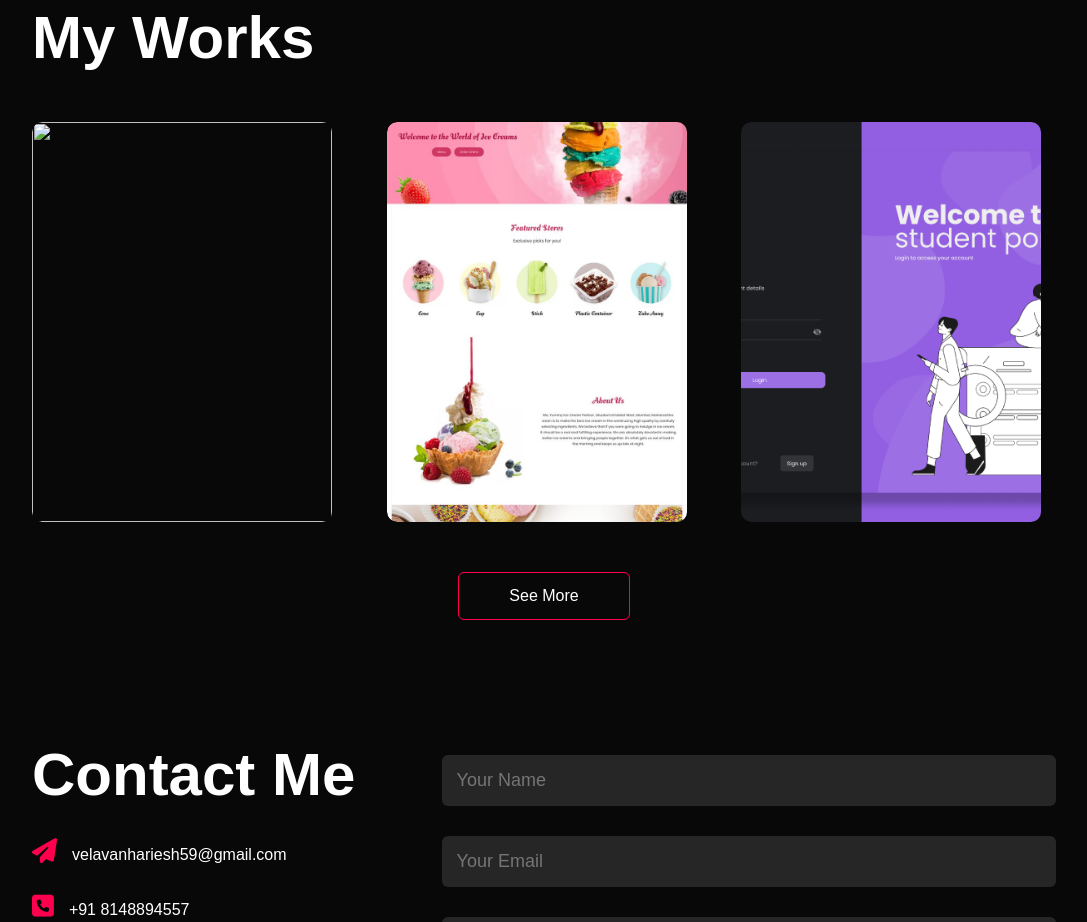
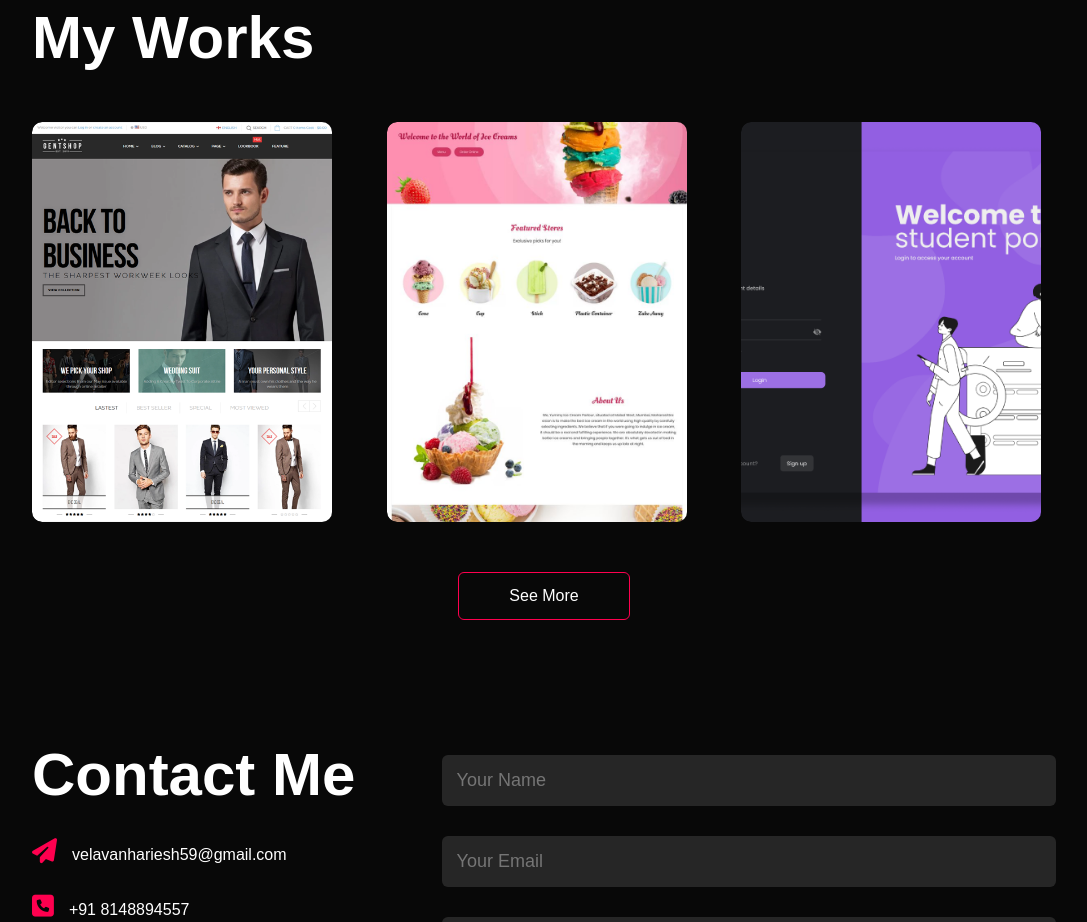
Before and after one commit to VelavanHariesh/main-portfolio, a plain HTML site: page index.html in a window 1280 px wide. Shown: the part 2359-3281 px from the top of the page, without its empty margins (96-1183 px from the left). Drawn offline with Linux system fonts and the light colour scheme.

Commit message:
Update index.html

```diff
--- a/index.html
+++ b/index.html
@@ -105,7 +105,7 @@
     <h1 class="sub-title">My Works</h1>
     <div class="work-list">
       <div class="work">
-       <img src="dress shop">
+       <img src="elegant.png">
        <div class="layer">
         <h3>Dress shop website</h3>
         <p>I am currently hard at work behind the scenes to bring you a stunning collection of dresses for every occasion.Stay tuned as we prepare to launch my own website in just two month!.The link for my website will be avilable soon!.Any other clarification contact me. </p>
```
